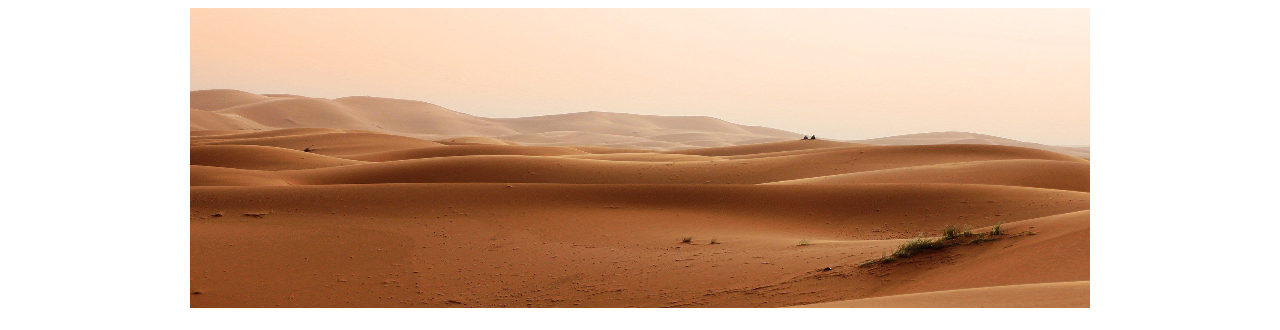
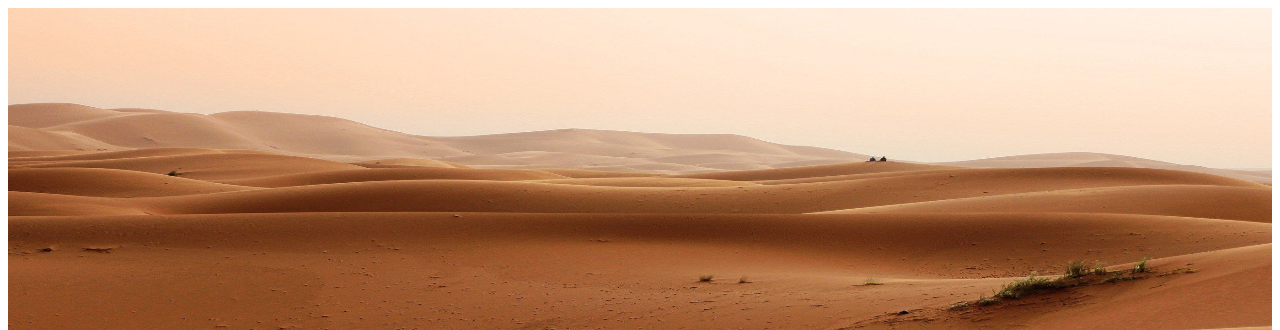
Before and after one commit to aspiringtester/mytravelstories, a plain HTML site: page contact.html in a window 1280 px wide. Shown: the top 330 px of the page. Drawn offline with Linux system fonts and the light colour scheme.

Commit message:
img width and height changed in contact page

```diff
--- a/contact.html
+++ b/contact.html
@@ -8,7 +8,7 @@
     <link rel="stylesheet" href="css/style.css" />
   </head>
   <body>
-    <header><img height="300" width="900" src="./images/desert.jpg" /></header>
+    <header><img height="350" width="100%" src="./images/desert.jpg" /></header>
     <nav>
       <ul class="navbar">
         <li><a href="index.html">Home</a></li>
```
